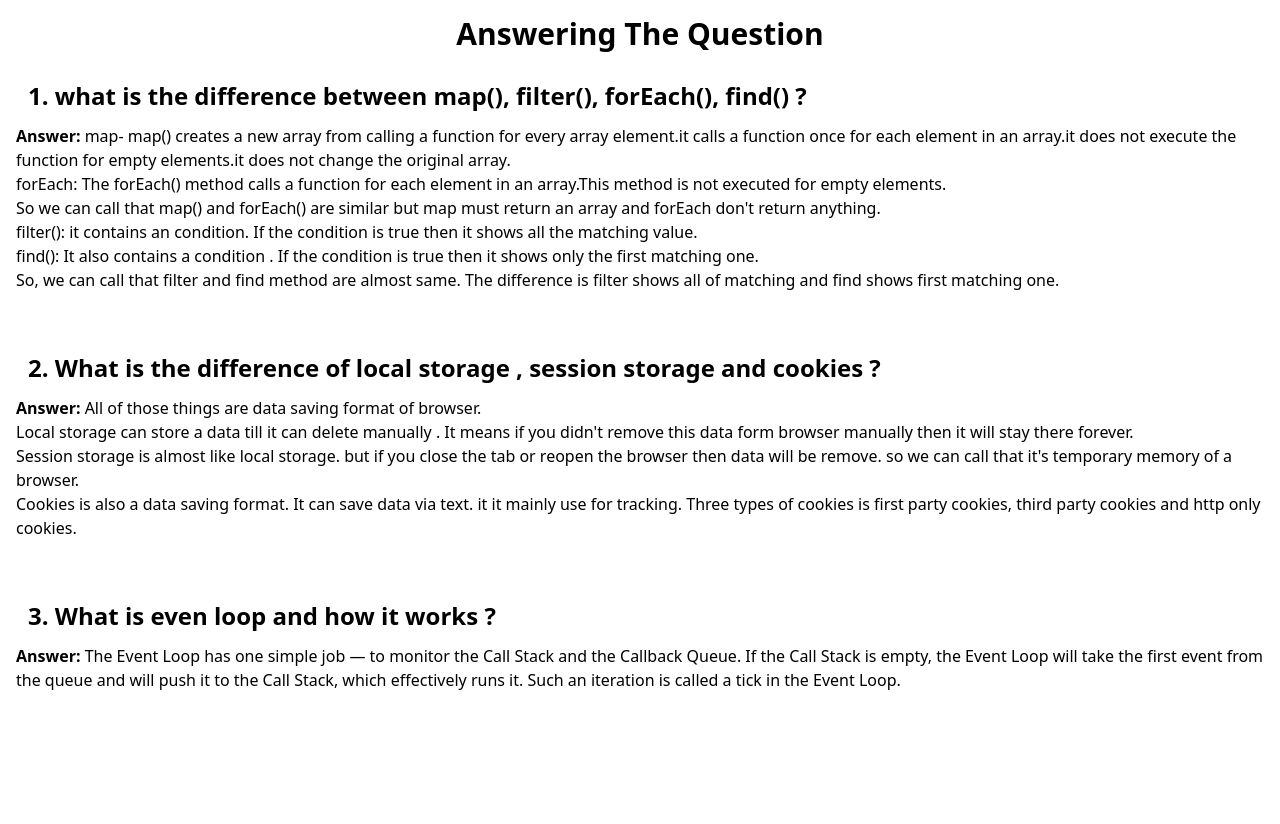
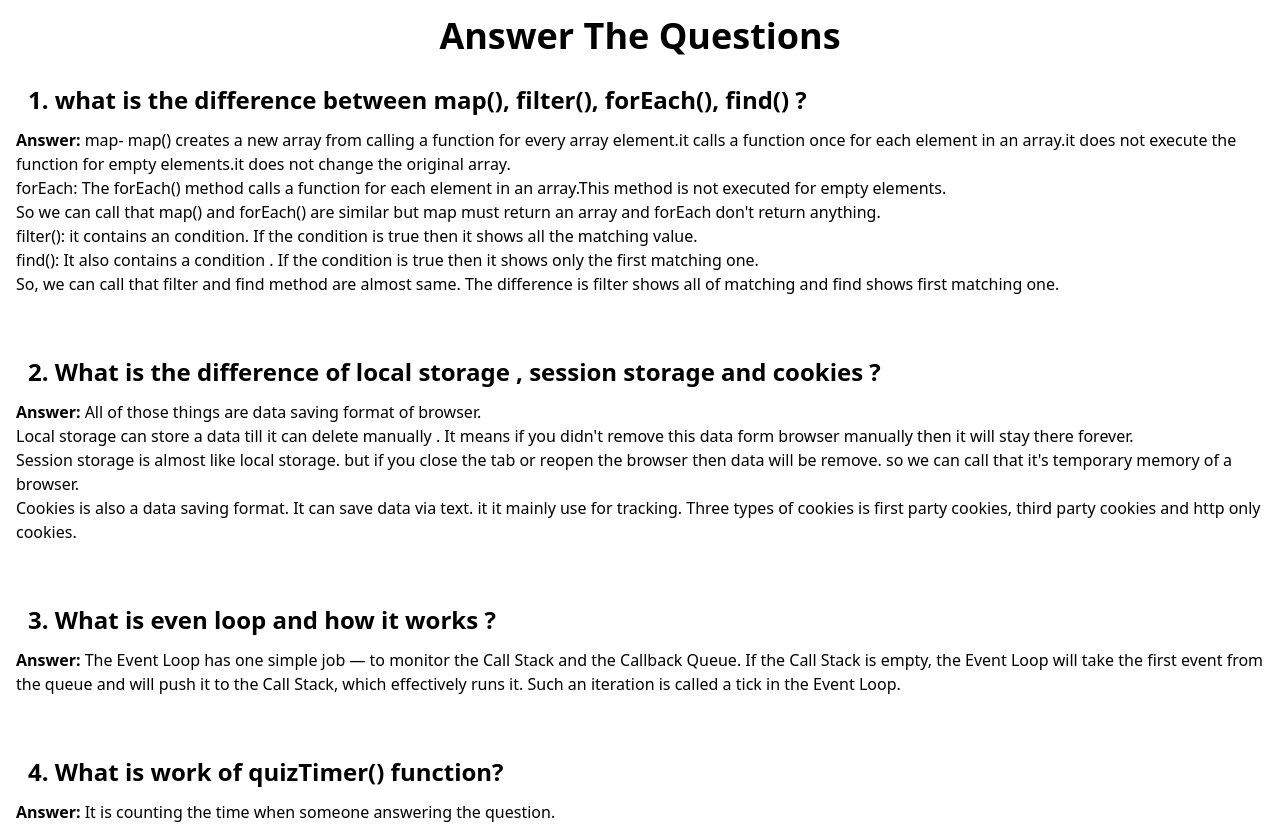
Before and after one commit to masumpost/quiz-hero, a plain HTML site: page blog.html in a window 1280 px wide. Before the commit the page ends 800 px from the top, so only its background shows below. Drawn offline with nearby package versions, Linux system fonts and the light colour scheme.

Commit message:
quiz timer function's work detail's added

```diff
--- a/blog.html
+++ b/blog.html
@@ -9,7 +9,7 @@
     <script src="https://cdn.tailwindcss.com"></script>
 </head>
 <body class="mx-2 md:mx-4 lg:mx-4">
-    <h1 class="font-bold text-center text-3xl my-4">Answering The Question</h1>
+    <h1 class="font-bold text-center text-4xl my-4">Answer The Questions</h1>
 
     <section>
         <h3 class="text-2xl font-semibold p-3">1. what is the difference between map(), filter(), forEach(), find() ? </h3>
@@ -30,6 +30,9 @@
         <br><br>
         <h3 class="text-2xl font-semibold p-3">3. What is even loop and how it works ?</h3>
         <P><span class="font-semibold">Answer:</span> The Event Loop has one simple job — to monitor the Call Stack and the Callback Queue. If the Call Stack is empty, the Event Loop will take the first event from the queue and will push it to the Call Stack, which effectively runs it. Such an iteration is called a tick in the Event Loop.</P>
+        <br><br>
+        <h3 class="text-2xl font-semibold p-3">4. What is work of quizTimer() function?</h3>
+        <p><span class="font-semibold">Answer:</span> It is counting the time when someone answering the question. </p>
 
 
     </section>
```
